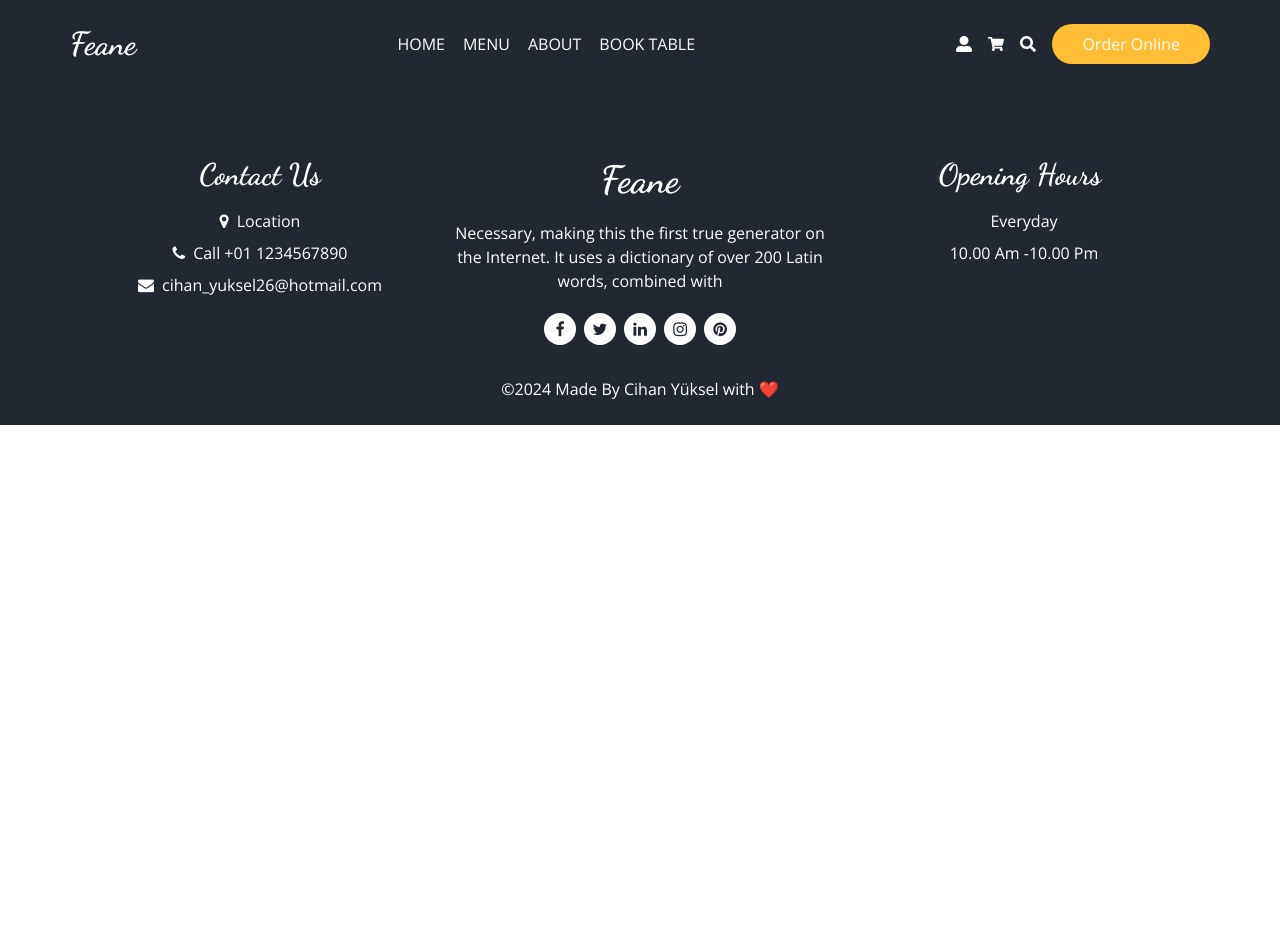
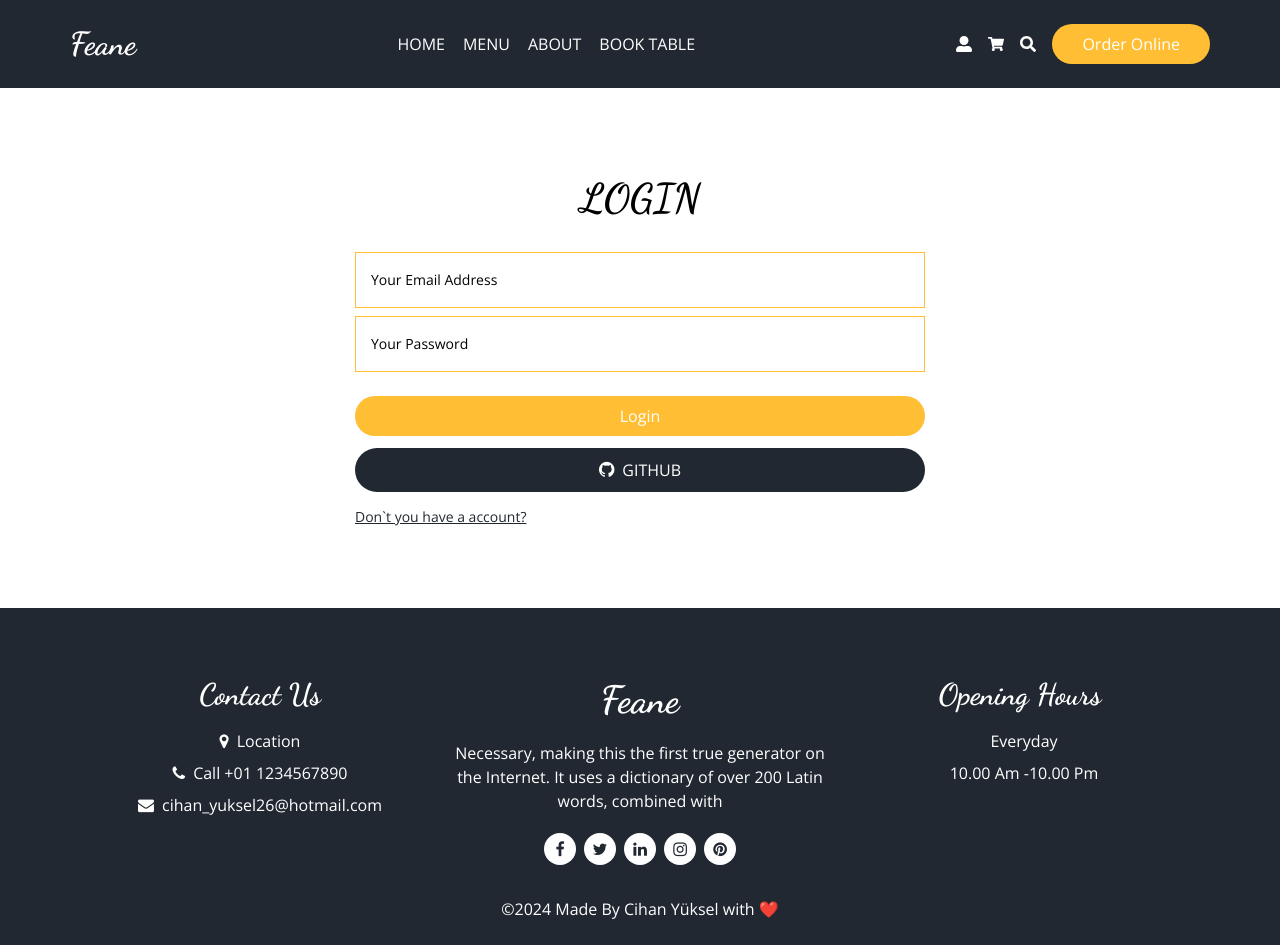
Before and after one commit to ycihan0/Food-Ordering, a Next.js app: page /auth/login in a window 1280 px wide. Before the commit the page ends 800 px from the top, so only its background shows below. Built offline with nearby package versions, Linux system fonts and the light colour scheme.

Commit message:
added login css and validation

```diff
--- a/pages/auth/login.jsx
+++ b/pages/auth/login.jsx
@@ -1,9 +1,71 @@
+import { useFormik } from "formik";
+import Input from "@/components/form/Input";
+import Title from "@/components/ui/Title";
+import { loginSchema } from "@/schema/login";
+import Link from "next/link";
+
 const Login = () => {
+  const onSubmit = async (values, actions) => {
+    await new Promise((resolve) => setTimeout(resolve, 4000));
+    actions.resetForm();
+  };
+
+  const { values, errors, touched, handleSubmit, handleChange, handleBlur } =
+    useFormik({
+      initialValues: {
+        email: "",
+        password: "",
+      },
+      onSubmit,
+      validationSchema: loginSchema,
+    });
+
+  const inputs = [
+    {
+      id: 1,
+      name: "email",
+      type: "email",
+      placeholder: "Your Email Address",
+      value: values.email,
+      errorMessage: errors.email,
+      touched: touched.email,
+    },
+    {
+      id: 2,
+      name: "password",
+      type: "password",
+      placeholder: "Your Password",
+      value: values.password,
+      errorMessage: errors.password,
+      touched: touched.password,
+    },
+  ];
   return (
-    <div>
+    <div className="container mx-auto">
+      <form className="flex flex-col items-center my-20 md:w-1/2 w-full mx-auto" onSubmit={handleSubmit}>
+        <Title addClass="text-[40px] mb-6">LOGIN</Title>
+        <div className="flex flex-col gap-y-2 w-full">
+          {inputs.map((input) => (
+            <Input
+              key={input.id}
+              {...input}
+              onChange={handleChange}
+              onBlur={handleBlur}
+            />
+          ))}
+        </div>
+        <div className="flex flex-col w-full gap-y-3 mt-6">
+          <button className="btn-primary">Login</button>
+          <button className="btn-primary !bg-secondary">
+            <i className="fa fa-github mr-2 text-lg"></i>GITHUB
+          </button>
+          <Link href="/auth/register">
+            <span className="text-sm underline cursor-pointer text-secondary ">Don`t you have a account?</span>
+          </Link>
+        </div>
+      </form>
+    </div>
+  );
+};
 
-    </div>
-  )
-}
-
-export default Login
+export default Login;
--- /dev/null
+++ b/schema/login.js
@@ -0,0 +1,11 @@
+import * as Yup from "yup";
+export const loginSchema = Yup.object({
+  email: Yup.string().required("Email is required.").email("Email is invalid."),
+  password: Yup.string()
+    .required("Password is required.")
+    .min(8, "Password must be at least 8 characters.")
+    .matches(
+      /^(?=.*[a-z])(?=.*[A-Z])(?=.*\d)(?=.*[@$!%*?&])[A-Za-z\d@$!%*?&]{8,}$/,
+      "Password must contain at least one uppercase, one lowercase, one number and one special character."
+    ),
+});
```
